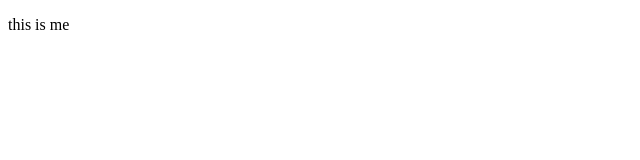
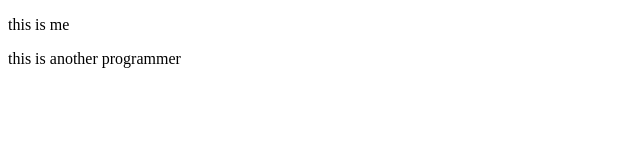
Before and after one commit to SaraSharifzadehAsli/git-tutorial, a plain HTML site: page dashboard.html in a window 1280 px wide. Shown: the whole page, without its empty margins (0-640 px from the left). Drawn offline with Linux system fonts and the light colour scheme.

Commit message:
another programmer added new p to dashboard

```diff
--- a/dashboard.html
+++ b/dashboard.html
@@ -8,5 +8,6 @@
 </head>
 <body>
     <p>this is me</p>
+    <p>this is another programmer</p>
 </body>
 </html>
```
